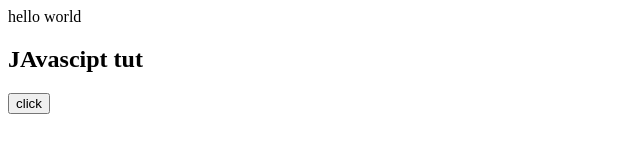
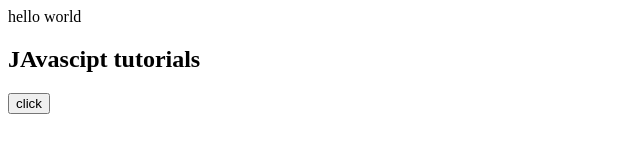
Before and after one commit to MilanPraz/javascript-tut, a plain HTML site: page index.html in a window 1280 px wide. Shown: the full height of the page, 0-640 px from the left. Drawn offline with Linux system fonts and the light colour scheme.

Commit message:
2nd version

```diff
--- a/index.html
+++ b/index.html
@@ -11,7 +11,7 @@
 
 <body>
 
-    <h2>JAvascipt tut</h2>
+    <h2>JAvascipt tutorials</h2>
 
     <button onclick="sayhello()">click</button>
 
```
